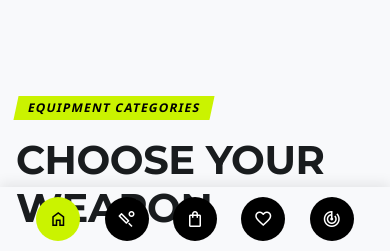
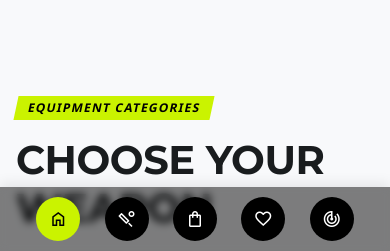
Before and after one commit to ahmedshamil150/S7-Ecommerce, a website built with Vite: page src/index.html in a window 390 px wide. Shown: the part 593-844 px from the top of the page. Built offline with nearby package versions, Linux system fonts and the light colour scheme; some packages are replaced by stand-ins of ours; no server answers; the database is empty.

Commit message:
Bottom nav: translucent black background with blur

```diff
--- a/src/index.html
+++ b/src/index.html
@@ -379,7 +379,7 @@ nav.scrolled {
 </footer>
 
 <!-- Mobile Bottom Navigation -->
-<nav class="md:hidden fixed bottom-0 left-0 w-full z-50 flex justify-around items-center h-16 px-6 shadow-[0_-4px_12px_rgba(0,0,0,0.08)]">
+<nav class="md:hidden fixed bottom-0 left-0 w-full z-50 flex justify-around items-center h-16 px-6 bg-black/50 backdrop-blur-sm shadow-[0_-4px_12px_rgba(0,0,0,0.08)]">
     <a href="./" class="bottom-nav-item w-11 h-11 rounded-full flex items-center justify-center bg-secondary-fixed text-primary">
       <span class="material-symbols-outlined text-xl">home</span>
     </a>
```
Also changed, not shown: src/404.html (+1 -1 lines), src/about.html (+1 -1 lines), src/cart.html (+1 -1 lines), src/checkout.html (+1 -1 lines), src/contact-success.html (+1 -1 lines), src/contact.html (+1 -1 lines), src/order-status.html (+1 -1 lines), src/privacy.html (+1 -1 lines), src/product.html (+1 -1 lines), src/shop.html (+1 -1 lines), src/wishlist.html (+1 -1 lines).
